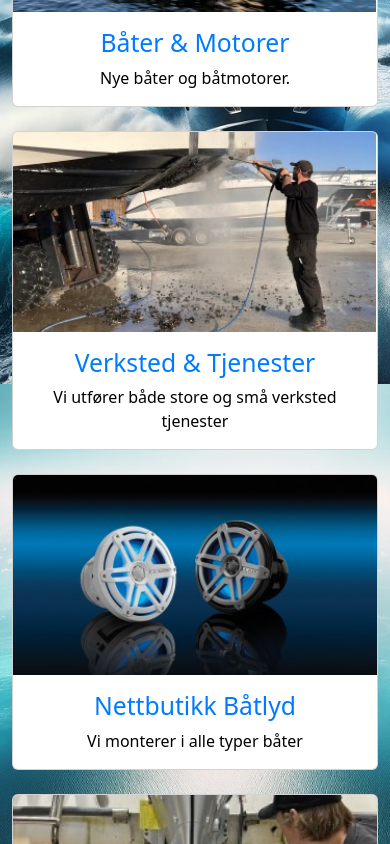
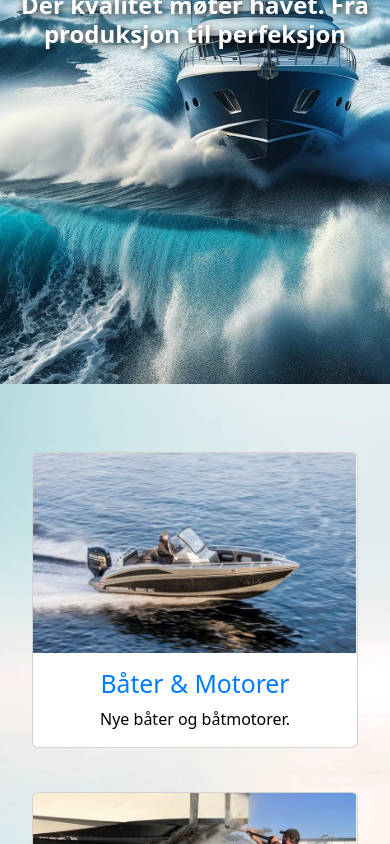
Before and after one commit to thomsev/xrmarine, a React (Create React App) app: page / in a window 390 px wide. Shown: the part 460-1304 px from the top of the page. Built offline with nearby package versions, Linux system fonts and the light colour scheme.

Commit message:
fixed cards on homepage

```diff
--- a/src/components/Homepage/Homepage.css
+++ b/src/components/Homepage/Homepage.css
@@ -41,10 +41,24 @@
   flex-direction: column;
   justify-content: center;
   align-items: center;
-  color: #fff;
   text-align: center;
   margin: 0; /* Removes default margins */
   padding: 0; /* Removes default padding */
+}
+
+/* Responsive adjustments for screens smaller than 768px (e.g., phones) */
+@media (max-width: 768px) {
+  .card-section {
+    flex-direction: column; /* Stack cards vertically */
+    height: auto; /* Adjust height to fit content */
+    padding: 20px; /* Add some padding */
+  }
+
+  /* Add any other adjustments for child elements (cards) here */
+  .card {
+    width: 100%; /* Make cards full width */
+    margin-bottom: 20px; /* Add some space between cards */
+  }
 }
 
 .card {
```
